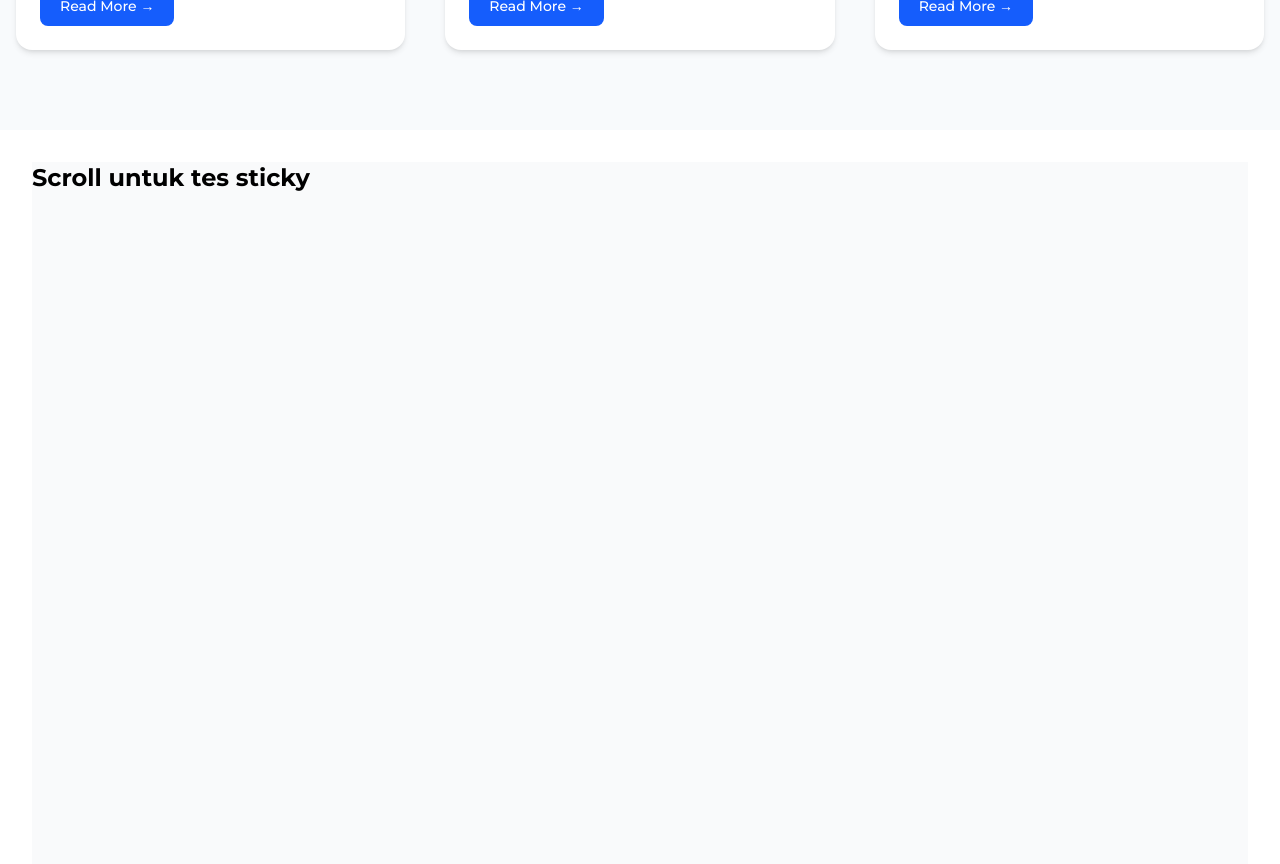
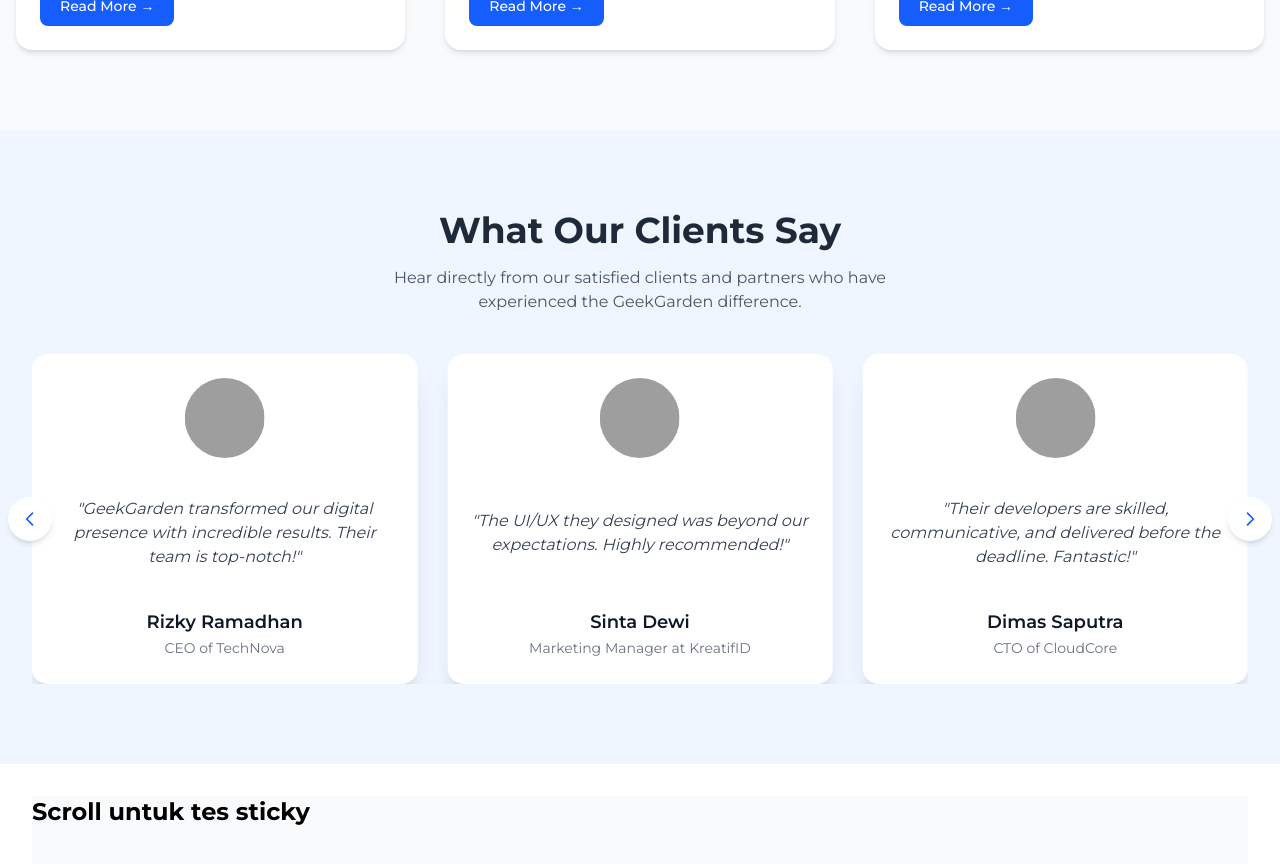
Before and after one commit to AcepHp/company-profile, a React (Vite) app: page / in a window 1280 px wide. Shown: the part 3080-3944 px from the top of the page. Built offline with nearby package versions, Linux system fonts and the light colour scheme; grey boxes are pictures that could not be loaded.

Commit message:
feat: add testimonialSection

```diff
--- a/package.json
+++ b/package.json
@@ -16,6 +16,9 @@
     "react": "^19.1.0",
     "react-dom": "^19.1.0",
     "react-fast-marquee": "^1.6.5",
+    "react-slick": "^0.31.0",
+    "slick-carousel": "^1.8.1",
+    "swiper": "^11.2.10",
     "tailwindcss": "^4.1.11"
   },
   "devDependencies": {
--- a/src/Pages/HomePages.jsx
+++ b/src/Pages/HomePages.jsx
@@ -5,6 +5,7 @@ import AboutSection from '../components/AboutSection'
 import ServiceSection from '../components/ServiceSection'
 import ClientSection from '../components/ClientSection'
 import OurWorkSection from '../components/OurWorkSection'
+import TestimonialSection from '../components/TestimonialSection'
 
 export default function HomePages() {
     return (
@@ -15,6 +16,7 @@ export default function HomePages() {
             <ServiceSection/>
             <ClientSection/>
             <OurWorkSection/>
+            <TestimonialSection/>
             <main className="p-8">
                 <div className="h-[2000px] bg-gray-50">
                     <h2 className="text-2xl font-bold">Scroll untuk tes sticky</h2>
--- /dev/null
+++ b/src/components/TestimonialSection.jsx
@@ -0,0 +1,120 @@
+"use client";
+
+import { Swiper, SwiperSlide } from "swiper/react";
+import { Navigation, Autoplay } from "swiper/modules";
+import "swiper/css";
+import "swiper/css/navigation";
+import { useRef } from "react";
+
+const testimonials = [
+    {
+        name: "Randy Wijaya",
+        position: "Founder of Finloop",
+        feedback: "Fast, professional, and effective. We’ve seen significant growth after the redesign.",
+        avatar: "https://i.pravatar.cc/150?img=5",
+    },
+    {
+        name: "Rizky Ramadhan",
+        position: "CEO of TechNova",
+        feedback: "GeekGarden transformed our digital presence with incredible results. Their team is top-notch!",
+        avatar: "https://i.pravatar.cc/150?img=1",
+    },
+    {
+        name: "Sinta Dewi",
+        position: "Marketing Manager at KreatifID",
+        feedback: "The UI/UX they designed was beyond our expectations. Highly recommended!",
+        avatar: "https://i.pravatar.cc/150?img=2",
+    },
+    {
+        name: "Dimas Saputra",
+        position: "CTO of CloudCore",
+        feedback: "Their developers are skilled, communicative, and delivered before the deadline. Fantastic!",
+        avatar: "https://i.pravatar.cc/150?img=3",
+    },
+    {
+        name: "Ayunda Rahma",
+        position: "Project Lead at StartApp",
+        feedback: "Working with GeekGarden was a breeze. They understood our needs and executed flawlessly.",
+        avatar: "https://i.pravatar.cc/150?img=4",
+    },
+];
+
+export default function TestimonialSection() {
+    const prevRef = useRef(null);
+    const nextRef = useRef(null);
+
+    return (
+        <section className="bg-blue-50 py-20 px-4 sm:px-8 relative">
+            <div className="max-w-7xl mx-auto text-center">
+                <h2 className="text-3xl sm:text-4xl font-bold text-gray-800 mb-4">
+                    What Our Clients Say
+                </h2>
+                <p className="text-gray-600 mb-10 max-w-xl mx-auto">
+                    Hear directly from our satisfied clients and partners who have experienced the GeekGarden difference.
+                </p>
+
+                {/* Slider wrapper with relative positioning for button placement */}
+                <div className="relative">
+                    {/* Left arrow */}
+                    <div
+                        ref={prevRef}
+                        className="absolute top-1/2 -left-6 transform -translate-y-1/2 z-10 bg-white p-3 rounded-full shadow-md cursor-pointer hover:bg-blue-100 transition"
+                    >
+                        <svg xmlns="http://www.w3.org/2000/svg" className="w-5 h-5 text-blue-600" fill="none" viewBox="0 0 24 24" stroke="currentColor">
+                            <path strokeLinecap="round" strokeLinejoin="round" strokeWidth={2} d="M15 19l-7-7 7-7" />
+                        </svg>
+                    </div>
+
+                    {/* Right arrow */}
+                    <div
+                        ref={nextRef}
+                        className="absolute top-1/2 -right-6 transform -translate-y-1/2 z-10 bg-white p-3 rounded-full shadow-md cursor-pointer hover:bg-blue-100 transition"
+                    >
+                        <svg xmlns="http://www.w3.org/2000/svg" className="w-5 h-5 text-blue-600" fill="none" viewBox="0 0 24 24" stroke="currentColor">
+                            <path strokeLinecap="round" strokeLinejoin="round" strokeWidth={2} d="M9 5l7 7-7 7" />
+                        </svg>
+                    </div>
+
+                    {/* Swiper */}
+                    <Swiper
+                        modules={[Navigation, Autoplay]}
+                        spaceBetween={30}
+                        slidesPerView={1}
+                        loop={true}
+                        autoplay={{ delay: 3500 }}
+                        navigation={{
+                            prevEl: prevRef.current,
+                            nextEl: nextRef.current,
+                        }}
+                        onBeforeInit={(swiper) => {
+                            swiper.params.navigation.prevEl = prevRef.current;
+                            swiper.params.navigation.nextEl = nextRef.current;
+                        }}
+                        breakpoints={{
+                            640: { slidesPerView: 1 },
+                            768: { slidesPerView: 2 },
+                            1024: { slidesPerView: 3 },
+                        }}
+                    >
+                        {testimonials.map((item, index) => (
+                            <SwiperSlide key={index}>
+                                <div className="bg-white h-full w-full shadow-xl rounded-2xl p-6 flex flex-col items-center justify-between text-center min-h-[330px] transition hover:scale-105 duration-300">
+                                    <img
+                                        src={item.avatar}
+                                        alt={item.name}
+                                        className="w-20 h-20 rounded-full object-cover mb-4"
+                                    />
+                                    <p className="text-gray-700 italic mb-4">"{item.feedback}"</p>
+                                    <div>
+                                        <h4 className="text-lg font-semibold text-gray-900">{item.name}</h4>
+                                        <span className="text-sm text-gray-500">{item.position}</span>
+                                    </div>
+                                </div>
+                            </SwiperSlide>
+                        ))}
+                    </Swiper>
+                </div>
+            </div>
+        </section>
+    );
+}
```
Also changed, not shown: 1 other file (tests, documents, lock files or other folders).
